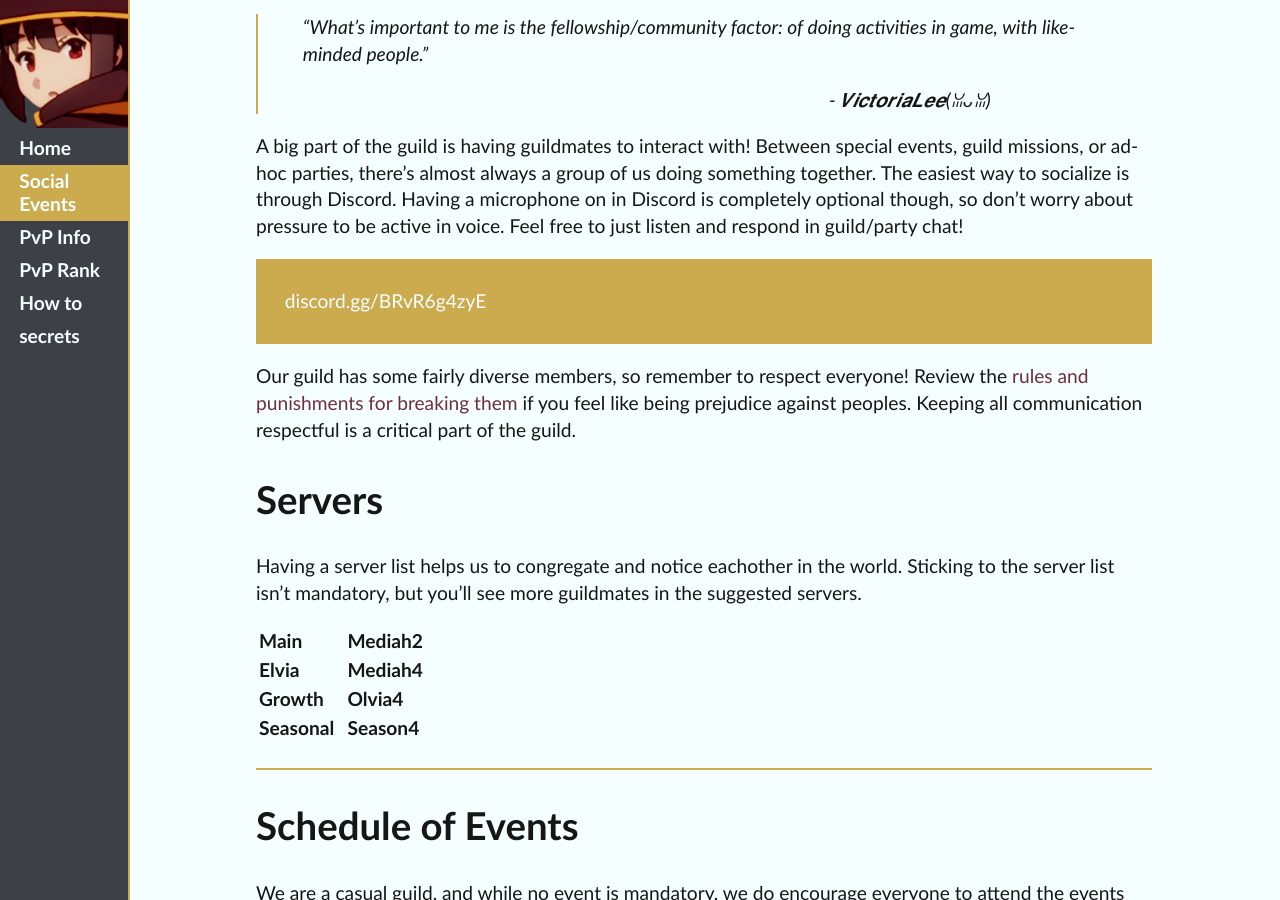
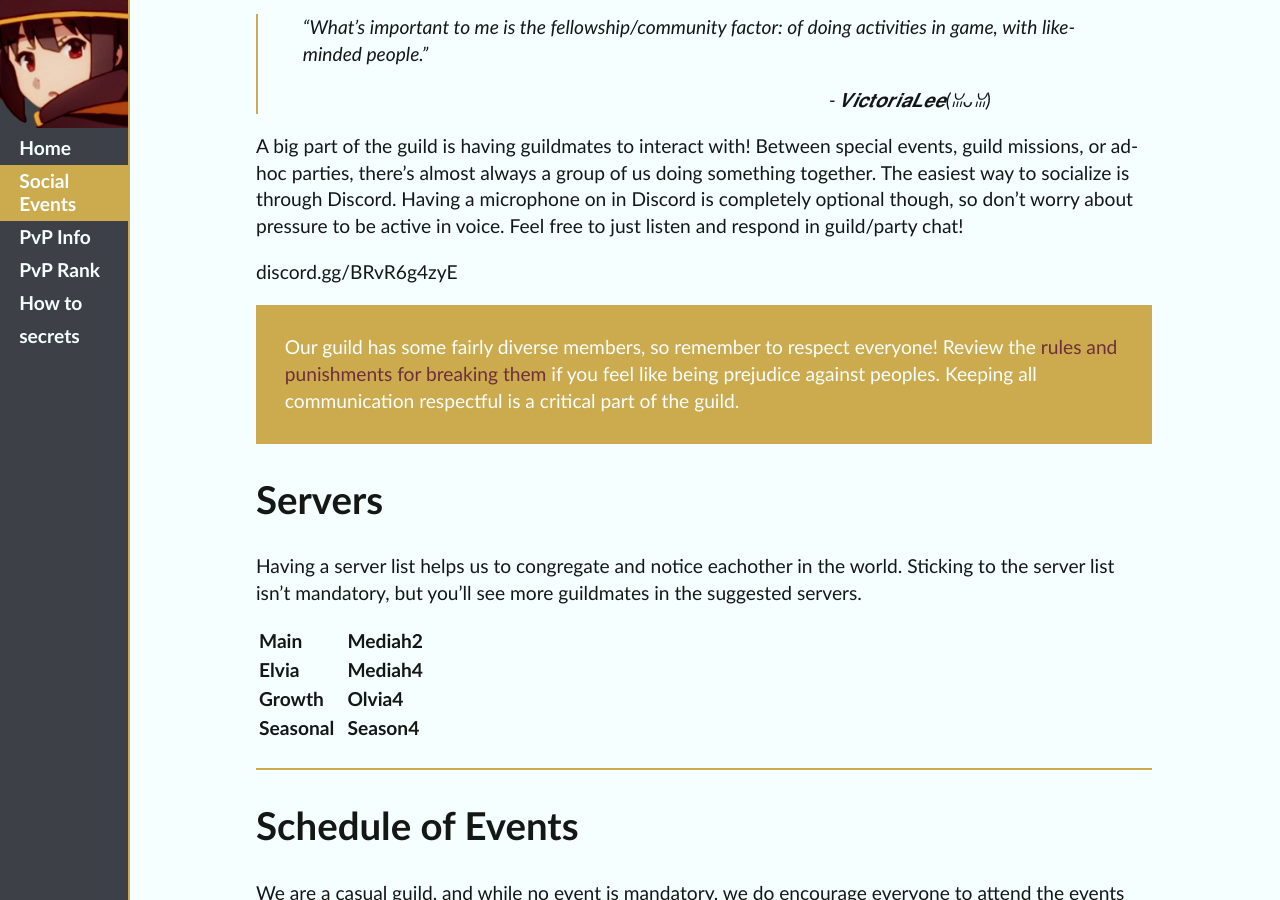
Before and after one commit to ideonella/ideonella.github.io, a Jekyll site: the page built from social.md, in a window 1280 px wide and 900 px high, scrolled down 573 px. Built offline with Jekyll 4.4.1, drawn with Linux system fonts in a browser that asks for light colours.

Commit message:
Update social.md

```diff
--- a/social.md
+++ b/social.md
@@ -15,6 +15,8 @@
 A big part of the guild is having guildmates to interact with! Between special events, guild missions, or ad-hoc parties, there's almost always a group of us doing something together. The easiest way to socialize is through Discord. Having a microphone on in Discord is completely optional though, so don't worry about pressure to be active in voice. Feel free to just listen and respond in guild/party chat!
 
 <span class="white-text" href="https://discord.gg/BRvR6g4zyE">discord.gg/BRvR6g4zyE</span>
+[discord.gg/BRvR6g4zyE]("https://discord.gg/BRvR6g4zyE"){: .white-text}
+
 {: .alert .white-text}
 
 Our guild has some fairly diverse members, so remember to respect everyone! Review the [rules and punishments for breaking them](#/rules) if you feel like being prejudice against peoples. Keeping all communication respectful is a critical part of the guild.
```
